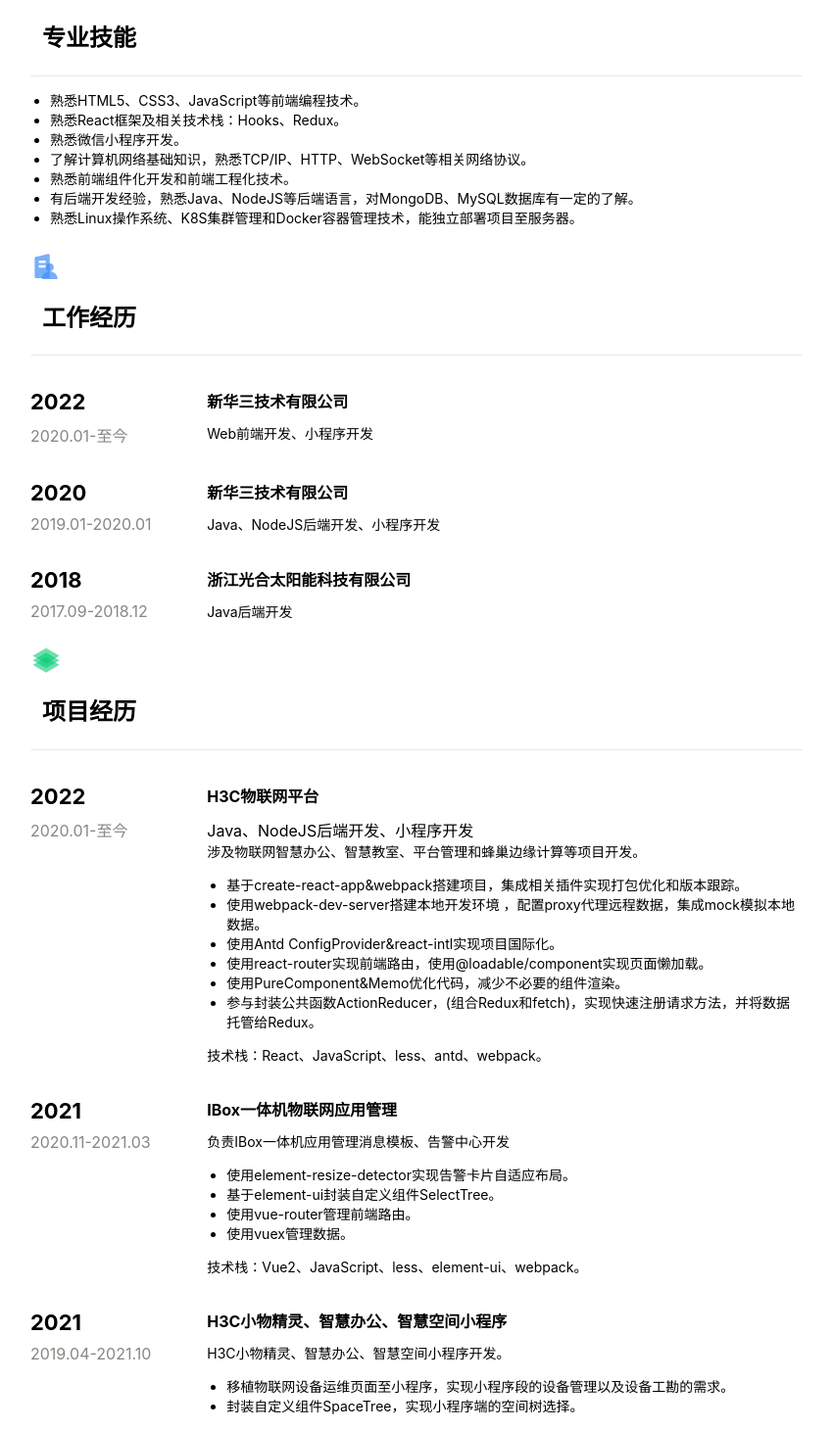
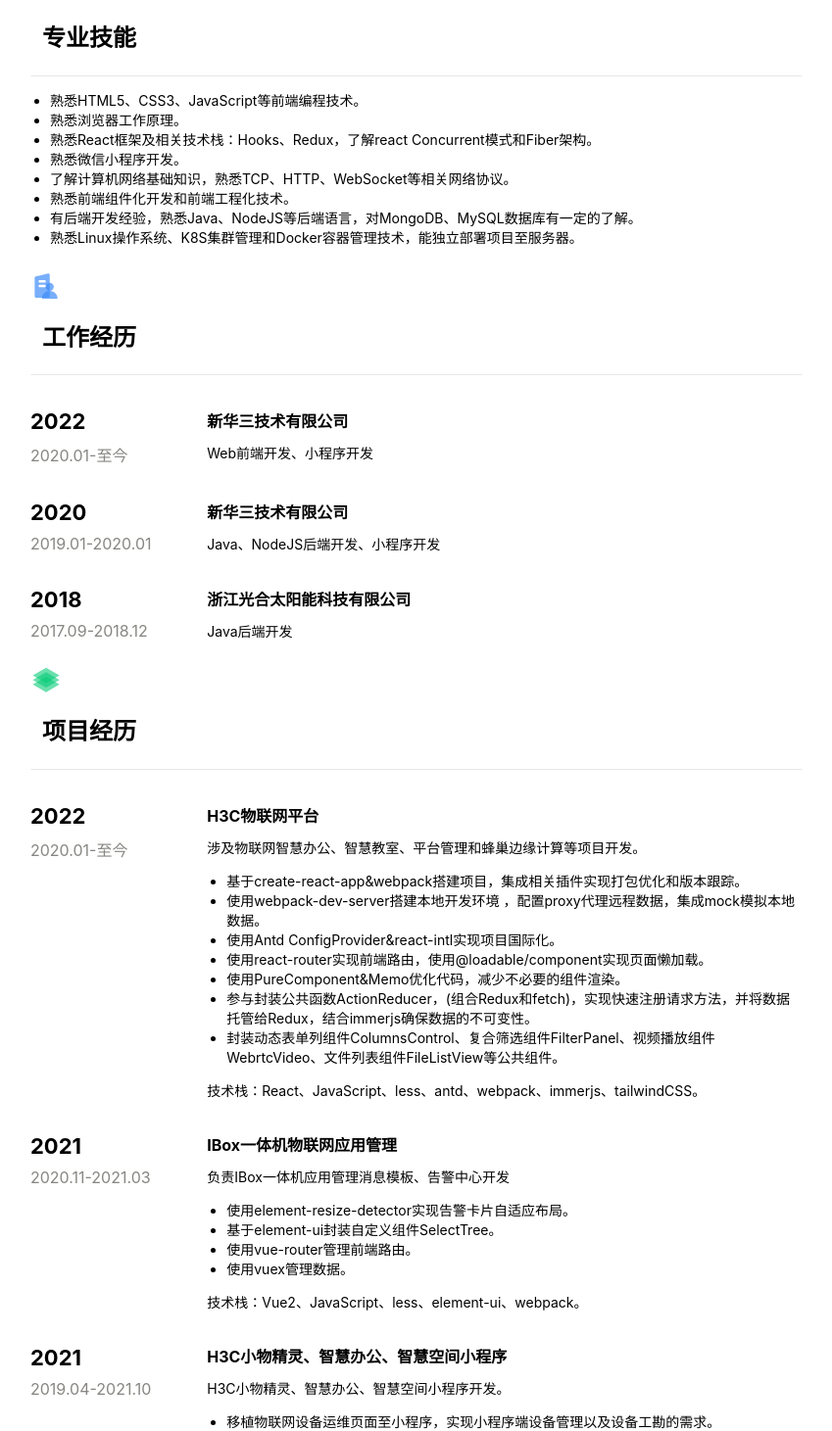
Before and after one commit to zsgnaij/QyBlog, a React app: page /web/resume in a window 1280 px wide. Shown: the part 773-2234 px from the top of the page at 98% size, without its empty margins (215-1064 px from the left). Built offline with nearby package versions, Linux system fonts and the light colour scheme.

Commit message:
:wrench: update

```diff
--- a/src/containers/resume/index.tsx
+++ b/src/containers/resume/index.tsx
@@ -89,10 +89,14 @@
             <div className="content-wrap">
               <ul>
                 <li>熟悉HTML5、CSS3、JavaScript等前端编程技术。</li>
-                <li>熟悉React框架及相关技术栈：Hooks、Redux。</li>
+                <li>熟悉浏览器工作原理。</li>
+                <li>
+                  熟悉React框架及相关技术栈：Hooks、Redux，了解react
+                  Concurrent模式和Fiber架构。
+                </li>
                 <li>熟悉微信小程序开发。</li>
                 <li>
-                  了解计算机网络基础知识，熟悉TCP/IP、HTTP、WebSocket等相关网络协议。
+                  了解计算机网络基础知识，熟悉TCP、HTTP、WebSocket等相关网络协议。
                 </li>
                 <li>熟悉前端组件化开发和前端工程化技术。</li>
                 <li>
@@ -160,7 +164,6 @@
               </div>
               <div className="right-col">
                 <h4>H3C物联网平台</h4>
-                <div>Java、NodeJS后端开发、小程序开发</div>
                 <div className="content-wrap">
                   涉及物联网智慧办公、智慧教室、平台管理和蜂巢边缘计算等项目开发。
                   <ul>
@@ -179,10 +182,13 @@
                       使用PureComponent&Memo优化代码，减少不必要的组件渲染。
                     </li>
                     <li>
-                      参与封装公共函数ActionReducer，(组合Redux和fetch)，实现快速注册请求方法，并将数据托管给Redux。
+                      参与封装公共函数ActionReducer，(组合Redux和fetch)，实现快速注册请求方法，并将数据托管给Redux，结合immerjs确保数据的不可变性。
+                    </li>
+                    <li>
+                      封装动态表单列组件ColumnsControl、复合筛选组件FilterPanel、视频播放组件WebrtcVideo、文件列表组件FileListView等公共组件。
                     </li>
                   </ul>
-                  技术栈：React、JavaScript、less、antd、webpack。
+                  技术栈：React、JavaScript、less、antd、webpack、immerjs、tailwindCSS。
                 </div>
               </div>
             </div>
@@ -216,7 +222,7 @@
                   H3C小物精灵、智慧办公、智慧空间小程序开发。
                   <ul>
                     <li>
-                      移植物联网设备运维页面至小程序，实现小程序段的设备管理以及设备工勘的需求。
+                      移植物联网设备运维页面至小程序，实现小程序端设备管理以及设备工勘的需求。
                     </li>
                     <li>封装自定义组件SpaceTree，实现小程序端的空间树选择。</li>
                   </ul>
```
